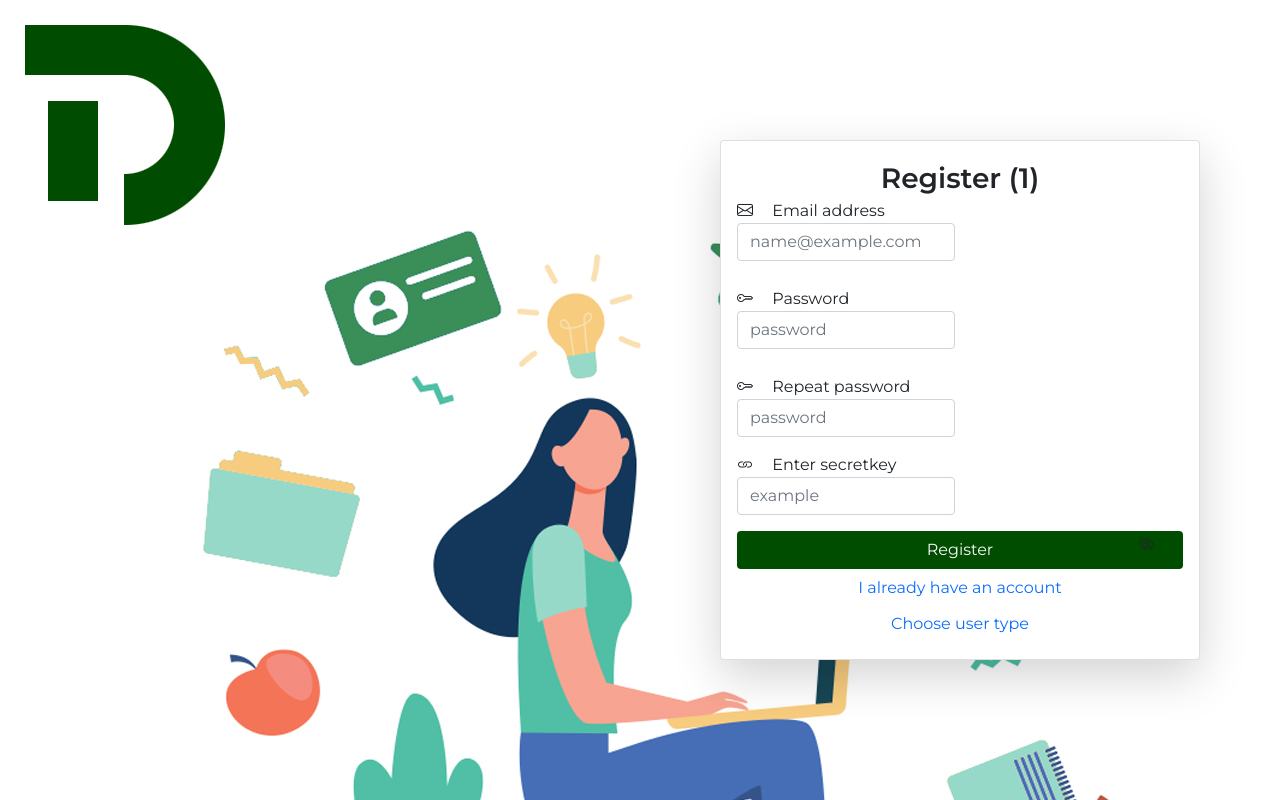
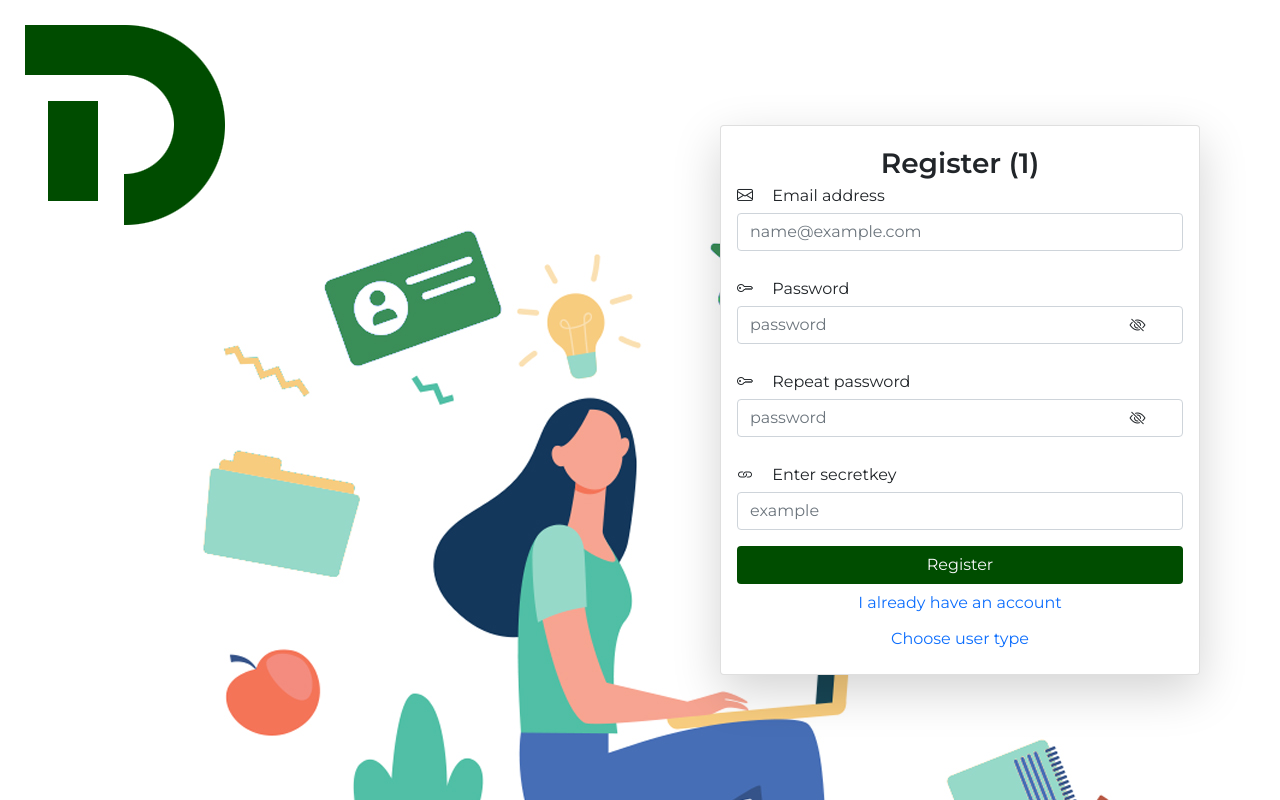
Before and after one commit to ramz1t/Diary, a FastAPI app: page /1/register in a window 1280 px wide. Run offline with FastAPI, Linux system fonts and the light colour scheme; some libraries are stand-ins or nearby versions.

Commit message:
fix auth errors

```diff
--- a/views/static/styles/register.css
+++ b/views/static/styles/register.css
@@ -58,35 +58,40 @@ body{
 
 
 .emailText,
-.passText{
+.passText,
+.subPassText{
 	display: block;
 	font-weight: 300;
 	font-style: italic;
 	padding: 5px;
 }
-label.valid .emailText,
-label.valid .passText,
-label.valid .subPassText{
+form.valid .emailText,
+form.valid .passText,
+form.valid .subPassText{
 	color: #00ff00;
 }
-label.invalid .emailText,
-label.invalid .passText,
-label.invalid .subPassText{
+form.invalid .emailText,
+form.invalid .passText,
+form.invalid .subPassText{
 	color: #f00;
 }
-label.valid::before,
-label.invalid::before{
+form.valid::before,
+form.invalid::before{
 	content: "";
 	position: absolute;
 	width: 24px;
 	height: 24px;
-	top: 18px;
+	top: 36px;
 	right: 5px;
 	z-index: 100;
 }
-label.valid::before{
+form.valid::before{
 	background: url(../photos/check.svg)no-repeat center /cover;
 }
-label.invalid::before{
+form.invalid::before{
 	background: url(../photos/error.png)no-repeat center /cover;
 }
+
+label {
+    padding-bottom: 5px;
+}
--- a/views/static/styles/sitelayout.css
+++ b/views/static/styles/sitelayout.css
@@ -146,8 +146,8 @@ box-shadow: 0px 0px 40px -14px rgba(0, 77, 0, 0.29);
 .eye {
     position: absolute;
     float: right;
-    margin-left: 90%;
-    margin-top: 18px;
+    margin-left: 88%;
+    margin-top: -30px;
 }
 
 .pointer {
--- a/views/templates/register.html
+++ b/views/templates/register.html
@@ -19,42 +19,41 @@
                 <p class="text-center fs-3 fw-bolder">Register ({{ usertype }})</p>
                 <div class="card-custom">
                     <div class="form-floating mb-3">
-                        <form>
-                            <label for="email" class="emailBox"><i class="bi bi-envelope icon-custom"></i> Email address
+                        <form class="emailBox">
+                            <label for="email"><i class="bi bi-envelope icon-custom"></i> Email address</label>
                                 <input type="email" id="email" class="form-control" placeholder="name@example.com">
                                 <span class="emailText"></span>
-                            </label>
                         </form>
                     </div>
                     <div class="form-floating mb-3">
-                        <form>
-                            <label for="password" class="passBox"><i class="bi bi-key icon-custom"></i> Password
+                        <form class="passBox">
+                            <label for="password"><i class="bi bi-key icon-custom"></i> Password</label>
                                 <input type="password" class="pass_input form-control" id="password"
                                        placeholder="password">
+                                    <div class="eye" onclick="hideShow()">
+                                        <i class="eye-btn bi bi-eye-slash"></i>
+                                    </div>
                                 <span class="passText"></span>
-                            </label>
                         </form>
                     </div>
                     <div class="form-floating mb-3">
-                        <form>
-                            <label for="repeatpassword" class="subPassBox"><i class="bi bi-key icon-custom"></i> Repeat
-                                password
+                        <form class="subPassBox">
+                            <label for="repeatpassword"><i class="bi bi-key icon-custom"></i> Repeat
+                                password</label>
                                 <input type="password" class="pass_input form-control" id="repeatpassword"
                                        placeholder="password">
+                                    <div class="eye" onclick="hideShow()">
+                                        <i class="eye-btn bi bi-eye-slash"></i>
+                                    </div>
                                 <span class="subPassText"></span>
-                            </label>
                         </form>
                     </div>
                     <div class="form-floating mb-3">
-                        <form>
-                            <label for="secretkey" class="secretKeyBox"><i class="bi bi-link icon-custom"></i> Enter
-                                secretkey
+                        <form class="secretKeyBox">
+                            <label for="secretkey"><i class="bi bi-link icon-custom"></i> Enter
+                                secretkey</label>
                                 <input type="password" class="form-control" id="secretkey" placeholder="example">
-                                <div class="eye" onclick="hideShow()">
-                                    <i class="eye-btn bi bi-eye-slash"></i>
-                                </div>
                                 <span class="secretKeyText"></span>
-                            </label>
                         </form>
                     </div>
                     <!--            <div class="card-custom">-->
```
